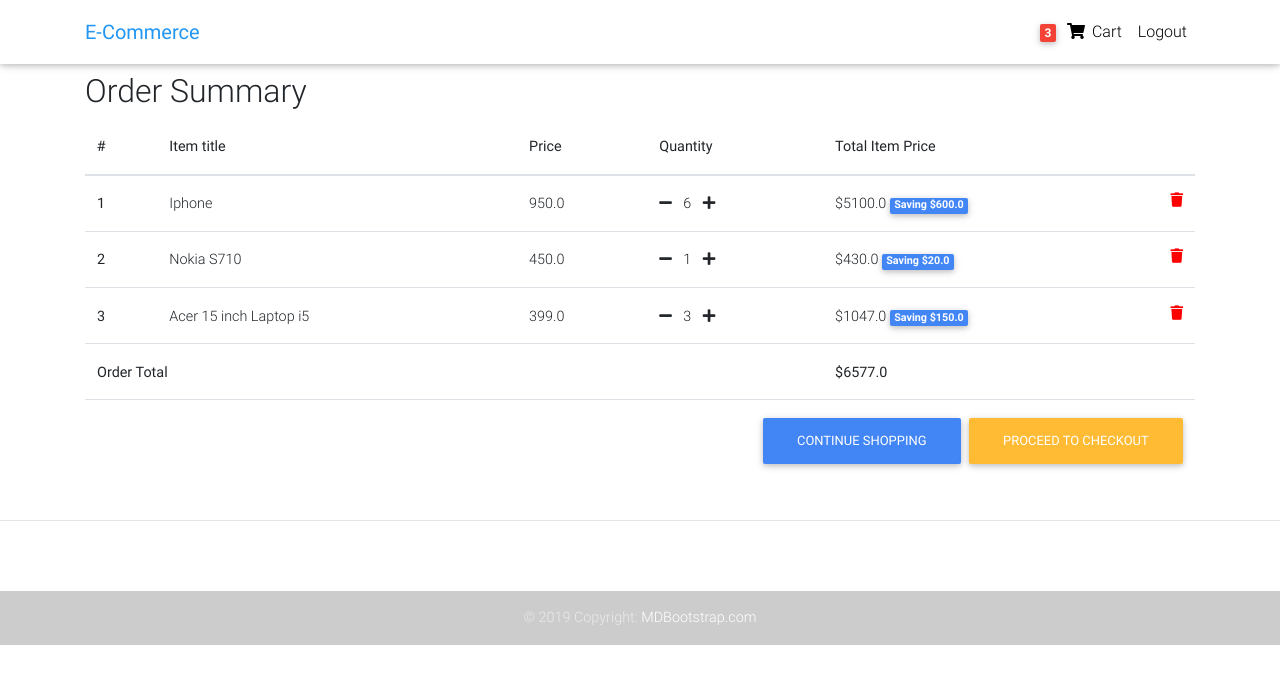
After one commit to CaptainBaghdad/e-commerce, a Django app: page /order-summary/ in a window 1280 px wide. The commit adds this page. Shown: the top 684 px of the page. Run offline with Django 3.2, Linux system fonts and the light colour scheme; a user stored in the database is signed in; data comes from the database, SQL or seed files in the repository; both versions use the stored data as it was after the commit; parts of the project's set-up code (start-up, migrations or seed data) failed here and were passed over; some libraries are stand-ins or nearby versions.

Commit message:
woking order summary for the order deatils

```diff
--- a/sales/models.py
+++ b/sales/models.py
@@ -66,13 +66,44 @@ class OrderedItem(models.Model):
     def __str__(self):
         return f"{self.quantity} of {self.item.title}"
 
+    def get_total_item_price(self):
+        return self.quantity * self.item.price
+
+    def get_total_discount_item_price(self):
+        return self.quantity * self.item.discount_price
+
+    def get_amount_saved(self):
+        return self.get_total_item_price() - self.get_total_discount_item_price()
+
+    def get_final_price(self):
+        if self.item.discount_price:
+            return self.get_total_discount_item_price()
+        return self.get_total_item_price()
+
+class Coupon(models.Model):
+    code = models.CharField(max_length=15)
+    amount = models.FloatField()
+
+    def __str__(self):
+        return self.code
+
 class Order(models.Model):
     user  = models.ForeignKey(settings.AUTH_USER_MODEL, on_delete=models.CASCADE)
     items = models.ManyToManyField(OrderedItem)
     start_date = models.DateTimeField(auto_now_add=True)
     ordered_date = models.DateTimeField()
     ordered = models.BooleanField(default=False)
+    coupon = models.ForeignKey(
+        'Coupon', on_delete=models.SET_NULL, blank=True, null=True)
 
 
     def __str__(self):
         return self.user.username
+
+    def get_total(self):
+        total = 0
+        for order_item in self.items.all():
+            total += order_item.get_final_price()
+        if self.coupon:
+            total -= self.coupon.amount
+        return total
--- a/sales/settings.py
+++ b/sales/settings.py
@@ -74,7 +74,8 @@ TEMPLATES = [
     {
         'BACKEND': 'django.template.backends.django.DjangoTemplates',
         'DIRS': ['/templates/product-page.html',
-        '/templates/checkout-page.html'
+        '/templates/checkout-page.html',
+        '/templates/order-summary.html'
 
         ],
         'APP_DIRS': True,
--- a/sales/templates/navbar.html
+++ b/sales/templates/navbar.html
@@ -34,7 +34,7 @@
         <ul class="navbar-nav nav-flex-icons">
           {% if request.user.is_authenticated %}
           <li class="nav-item">
-            <a href="" class="nav-link waves-effect">
+            <a href="{% url 'order-summary' %}" class="nav-link waves-effect">
               <span class="badge red z-depth-1 mr-1"> {{ request.user|cart_item_count }} </span>
               <i class="fas fa-shopping-cart"></i>
               <span class="clearfix d-none d-sm-inline-block"> Cart </span>
--- /dev/null
+++ b/sales/templates/order-summary.html
@@ -0,0 +1,78 @@
+{% extends "base.html" %}
+
+{% block content %}
+  <main>
+    <div class="container">
+
+    <div class="table-responsive text-nowrap">
+    <h2>Order Summary</h2>
+    <table class="table">
+        <thead>
+        <tr>
+            <th scope="col">#</th>
+            <th scope="col">Item title</th>
+            <th scope="col">Price</th>
+            <th scope="col">Quantity</th>
+            <th scope="col">Total Item Price</th>
+        </tr>
+        </thead>
+        <tbody>
+        {% for order_item in object.items.all %}
+        <tr>
+            <th scope="row">{{ forloop.counter }}</th>
+            <td>{{ order_item.item.title }}</td>
+            <td>{{ order_item.item.price }}</td>
+            <td>
+                <a href="{% url 'remove-single-item-from-cart' order_item.item.slug %}"><i class="fas fa-minus mr-2"></i></a>
+                {{ order_item.quantity }}
+                <a href="{% url 'add-to-cart' order_item.item.slug %}"><i class="fas fa-plus ml-2"></i></a>
+            </td>
+            <td>
+            {% if order_item.item.discount_price %}
+                ${{ order_item.get_total_discount_item_price }}
+                <span class="badge badge-primary">Saving ${{ order_item.get_amount_saved }}</span>
+            {% else %}
+                ${{ order_item.get_total_item_price }}
+            {% endif %}
+            <a style='color: red;' href="{% url 'remove-from-cart' order_item.item.slug %}">
+                <i class="fas fa-trash float-right"></i>
+            </a>
+            </td>
+        </tr>
+        {% empty %}
+        <tr>
+            <td colspan='5'>Your cart is empty</td>
+        </tr>
+        <tr>
+            <td colspan="5">
+            <a class='btn btn-primary float-right' href='/'>Continue shopping</a>
+            </td>
+        </tr>
+        {% endfor %}
+        {% if object.coupon %}
+        <tr>
+            <td colspan="4"><b>Coupon</b></td>
+            <td><b>-${{ object.coupon.amount }}</b></td>
+        </tr>
+        {% endif %}
+        {% if object.get_total %}
+        <tr>
+            <td colspan="4"><b>Order Total</b></td>
+            <td><b>${{ object.get_total }}</b></td>
+        </tr>
+        <tr>
+            <td colspan="5">
+            <a class='btn btn-warning float-right ml-2' href='/checkout/'>Proceed to checkout</a>
+            <a class='btn btn-primary float-right' href='/'>Continue shopping</a>
+            </td>
+        </tr>
+        {% endif %}
+        </tbody>
+    </table>
+
+    </div>
+
+    </div>
+  </main>
+
+{% endblock content %}
--- a/sales/urls.py
+++ b/sales/urls.py
@@ -19,7 +19,13 @@ from django.conf.urls import include
 #from .views import views
 
 from .views import HomeView
-from .views import  ItemDetailView, add_to_cart, remove_from_cart #OrderSummaryView
+from .views import (ItemDetailView,
+add_to_cart,
+remove_from_cart,
+OrderSummaryView,
+remove_single_item_from_cart,
+CheckoutView
+)
 from .  import views
 
 app_name = 'sales'
@@ -27,10 +33,16 @@ app_name = 'sales'
 urlpatterns = [
     path('', HomeView.as_view(), name='home-page'),
     path('admin/', admin.site.urls),
+    path('checkout/', CheckoutView.as_view(), name='checkout'),
     path('accounts/', include('allauth.urls')),
-    #path('order-summary/', OrderSummaryView.as_view(), name='order-summary'),
+    path('order-summary/', OrderSummaryView.as_view(), name='order-summary'),
     path('products/<slug>', ItemDetailView.as_view(),  name="products"),
     path('checkout/', views.check_out),
     path('add-to-cart/<slug>/', add_to_cart, name="add-to-cart"),
-    path('remove-from-cart/<slug>/', remove_from_cart, name="remove-from-cart")
+    path('remove-from-cart/<slug>/', remove_from_cart, name="remove-from-cart"),
+    path('remove-item-from-cart/<slug>/', remove_single_item_from_cart,
+         name='remove-single-item-from-cart')
+
+
+
 ]
--- a/sales/views.py
+++ b/sales/views.py
@@ -5,7 +5,7 @@ from django.core.exceptions import ObjectDoesNotExist
 from django.contrib.auth.decorators import login_required
 from django.contrib.auth.mixins import LoginRequiredMixin
 from django.views.generic import ListView
-from django.views.generic import DetailView
+from django.views.generic import DetailView, View
 from django.utils import timezone
 
 
@@ -53,13 +53,36 @@ def add_to_cart(request,slug):
 
     return redirect("products",slug= slug)
 
-class HomeView(ListView):
 
-    model= Item
-    paginate_by = 1
-    template_name = 'home-page.html'
-
-
+@login_required
+def remove_single_item_from_cart(request, slug):
+    item = get_object_or_404(Item, slug=slug)
+    order_qs = Order.objects.filter(
+        user=request.user,
+        ordered=False
+    )
+    if order_qs.exists():
+        order = order_qs[0]
+        # check if the order item is in the order
+        if order.items.filter(item__slug=item.slug).exists():
+            order_item = OrderedItem.objects.filter(
+                item=item,
+                user=request.user,
+                ordered=False
+            )[0]
+            if order_item.quantity > 1:
+                order_item.quantity -= 1
+                order_item.save()
+            else:
+                order.items.remove(order_item)
+            messages.info(request, "This item quantity was updated.")
+            return redirect("order-summary")
+        else:
+            messages.info(request, "This item was not in your cart")
+            return redirect("products", slug=slug)
+    else:
+        messages.info(request, "You do not have an active order")
+        return redirect("products", slug=slug)
 
 @login_required
 def remove_from_cart(request, slug):
@@ -84,6 +107,27 @@ def remove_from_cart(request, slug):
         messages.info(request, "Aint nobody got time for that, try again")
         return redirect("products", slug = slug )
 
+class HomeView(ListView):
+
+    model= Item
+    paginate_by = 1
+    template_name = 'home-page.html'
+
+class OrderSummaryView(View):
+    def get(self, *args, **kwargs):
+        try:
+            order = Order.objects.get(user=self.request.user, ordered=False)
+            context = {
+                'object': order
+            }
+            return render(self.request, 'order-summary.html', context)
+        except ObjectDoesNotExist:
+            messages.warning(self.request, "You do not have an active order")
+            return redirect("/")
+
+
+
+
 
 
 
```
Also changed, not shown: db.sqlite3, sales/migrations/0010_auto_20190707_1459.py (added).
